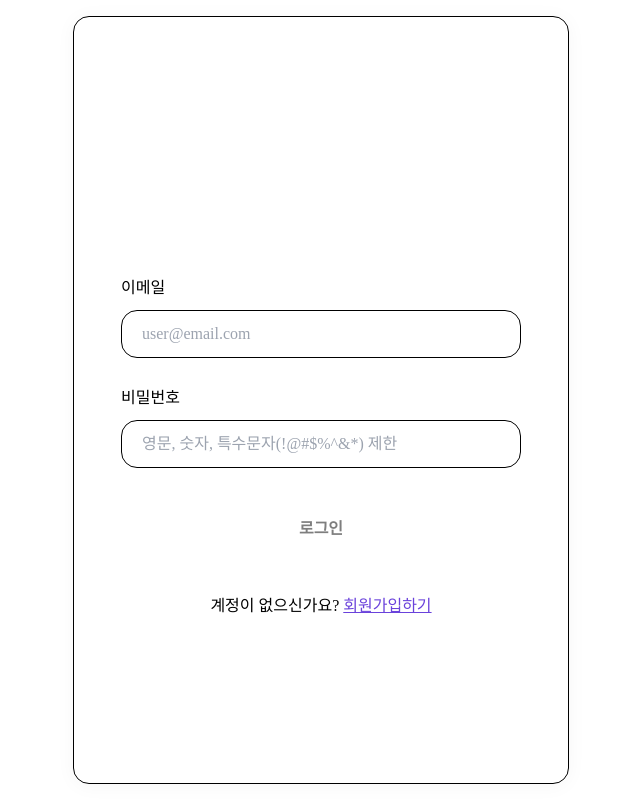
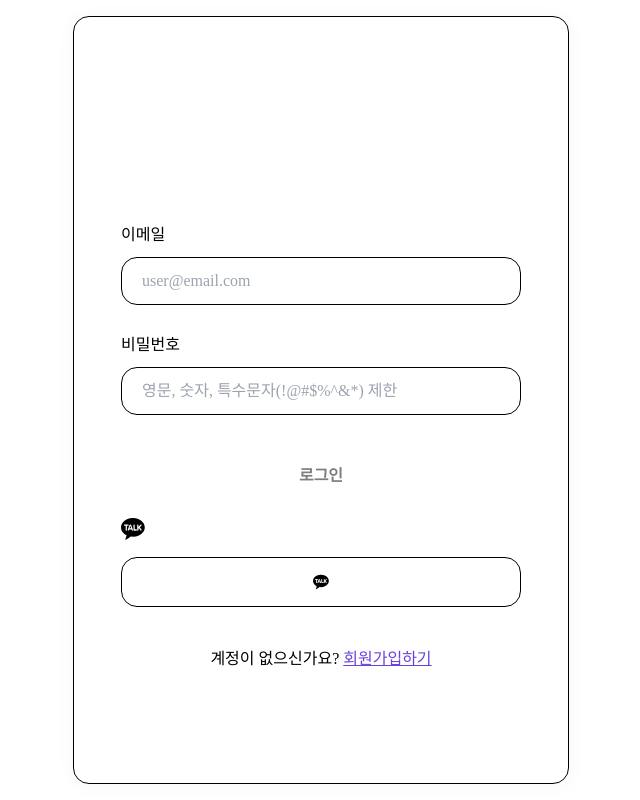
Before and after one commit to summerDev96/WHYNE_FE, a Next.js app: page /signin in a window 1280 px wide. Shown: the whole page, without its empty margins (319-959 px from the left). Built offline with nearby package versions, Linux system fonts and the light colour scheme; no server answers; a web font is replaced by a local one.

Commit message:
feat: 카카오로그인 버튼 추가중

```diff
--- a/src/pages/signin/index.tsx
+++ b/src/pages/signin/index.tsx
@@ -1,4 +1,4 @@
-import React, { useState } from 'react';
+import React, { useEffect, useState } from 'react';
 
 import { zodResolver } from '@hookform/resolvers/zod';
 import { useMutation } from '@tanstack/react-query';
@@ -8,6 +8,7 @@ import { useRouter } from 'next/router';
 import { FormProvider, useForm, type SubmitHandler } from 'react-hook-form';
 import z from 'zod';
 
+import KakaoIcon from '@/assets/icons/kakao.svg';
 import FormInput from '@/components/common/FormInput';
 import Logo from '@/components/common/Logo';
 import ConfirmModal from '@/components/common/Modal/ConfirmModal';
@@ -26,6 +27,10 @@ type LoginData = z.infer<typeof LoginSchema>;
 
 const SignIn = () => {
   const router = useRouter();
+
+  const bgClass = 'flex justify-center items-center bg-gray-100 min-h-screen';
+  const cardClass =
+    'min-h-[40rem] md:min-h-[46rem] lg:min-h-[48rem] w-[21rem] md:w-[31rem] py-14 px-5 md:py-16 md:px-12 lg:py-20 flex flex-col items-center justify-center rounded-2xl bg-white border border-gray-300 shadow-[0px_2px_20px_rgba(0,0,0,0.04)]';
 
   const [showModal, setShowModal] = useState(false);
   const [errorMsg, setErrorMsg] = useState('');
@@ -74,9 +79,20 @@ const SignIn = () => {
     loginMutation.mutate(formData);
   };
 
+  const handleOnClickKakao = () => {
+    console.log('카카오 로그인 todo');
+  };
+
+  useEffect(() => {
+    const accessToken = localStorage.getItem('accessToken');
+    if (accessToken) {
+      router.replace('/');
+    }
+  }, [router]);
+
   return (
-    <div className='flex justify-center items-center bg-gray-100 min-h-screen'>
-      <div className='min-h-[40rem] md:min-h-[46rem] lg:min-h-[48rem] w-[21rem] md:w-[31rem] py-14 px-5 md:py-16 md:px-12 lg:py-20 flex flex-col items-center justify-center rounded-2xl bg-white border border-gray-300 shadow-[0px_2px_20px_rgba(0,0,0,0.04)]'>
+    <div className={bgClass}>
+      <div className={cardClass}>
         {/* 모달 컴포넌트 */}
         <ConfirmModal
           open={showModal}
@@ -136,15 +152,31 @@ const SignIn = () => {
 
             {/* 로그인 오류 출력 */}
             {errors.root && <p className='text-red-500 flex self-start'>{errors.root.message}</p>}
+
+            <div className='flex flex-col mb-10 gap-4'>
               <Button
                 variant='purpleDark'
                 size='md'
                 width='md'
-              className='text-lg font-bold mb-10 mt-8'
+                className='text-lg font-bold mt-8'
                 disabled={!isValid}
               >
                 로그인
               </Button>
+              <KakaoIcon className={'w-6 h-6'} />
+              <Button
+                asChild
+                type='button'
+                size='md'
+                width='md'
+                className='text-lg font-bold'
+                onClick={handleOnClickKakao}
+              >
+                <div className={'w-6 h-6'}>
+                  <KakaoIcon />
+                </div>
+              </Button>
+            </div>
           </form>
         </FormProvider>
         <span className='text-gray-500'>
--- a/src/pages/signup/index.tsx
+++ b/src/pages/signup/index.tsx
@@ -1,4 +1,4 @@
-import React, { useState } from 'react';
+import React, { useEffect, useState } from 'react';
 
 import { zodResolver } from '@hookform/resolvers/zod';
 import { useMutation } from '@tanstack/react-query';
@@ -37,6 +37,11 @@ type SignupData = z.infer<typeof SignupSchema>;
 
 const Signup = () => {
   const router = useRouter();
+
+  const bgClass = 'flex justify-center items-center bg-gray-100 min-h-screen';
+  const cardClass =
+    'min-h-[43rem] md:min-h-[48rem] lg:min-h-[50rem] w-[21rem] md:w-[31rem] py-14 px-5 md:py-16 md:px-12 lg:py-20 flex flex-col items-center justify-center rounded-2xl bg-white border border-gray-300 shadow-[0px_2px_20px_rgba(0,0,0,0.04)]';
+
   const [showModal, setShowModal] = useState(false);
   const [errorMsg, setErrorMsg] = useState('');
 
@@ -75,7 +80,6 @@ const Signup = () => {
       loginMutation.mutate({ email, password });
     },
     onError: (error) => {
-      // API 에러를 모달로 출력
       if (error.response?.status === 400) {
         // 로그인 오류인 경우 공통 에러 메시지
         setError('root', { message: '닉네임이 중복되었습니다.' });
@@ -103,9 +107,16 @@ const Signup = () => {
     registerMutation.mutate(formData);
   };
 
+  useEffect(() => {
+    const accessToken = localStorage.getItem('accessToken');
+    if (accessToken) {
+      router.replace('/');
+    }
+  }, [router]);
+
   return (
-    <div className='flex justify-center items-center bg-gray-100 min-h-screen'>
-      <div className='min-h-[43rem] md:min-h-[48rem] lg:min-h-[50rem] w-[21rem] md:w-[31rem] py-14 px-5 md:py-16 md:px-12 lg:py-20 flex flex-col items-center justify-center rounded-2xl bg-white border border-gray-300 shadow-[0px_2px_20px_rgba(0,0,0,0.04)]'>
+    <div className={bgClass}>
+      <div className={cardClass}>
         {/* 모달 컴포넌트 */}
         <ConfirmModal
           open={showModal}
```
Also changed, not shown: src/assets/icons/kakao.svg (added). Lines whose indentation alone changed are shown as unchanged.
